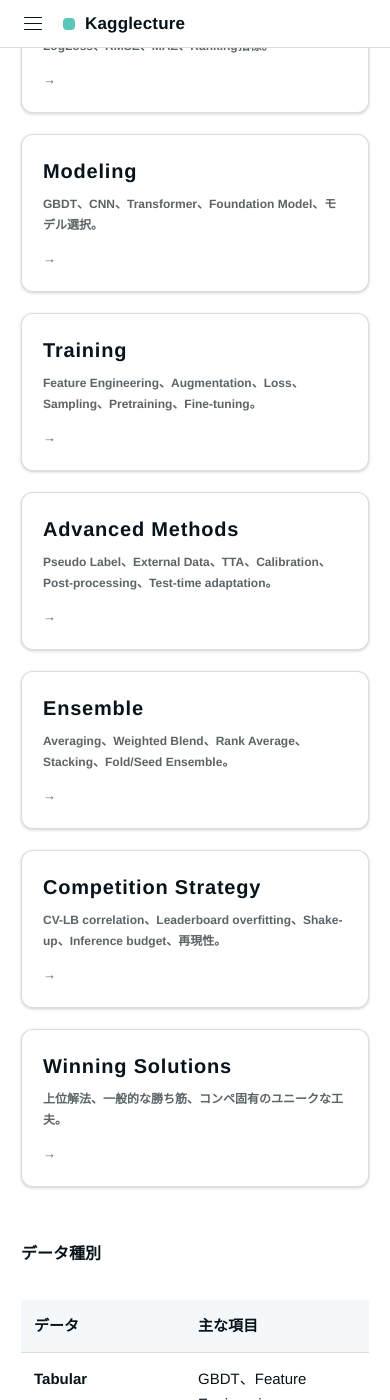
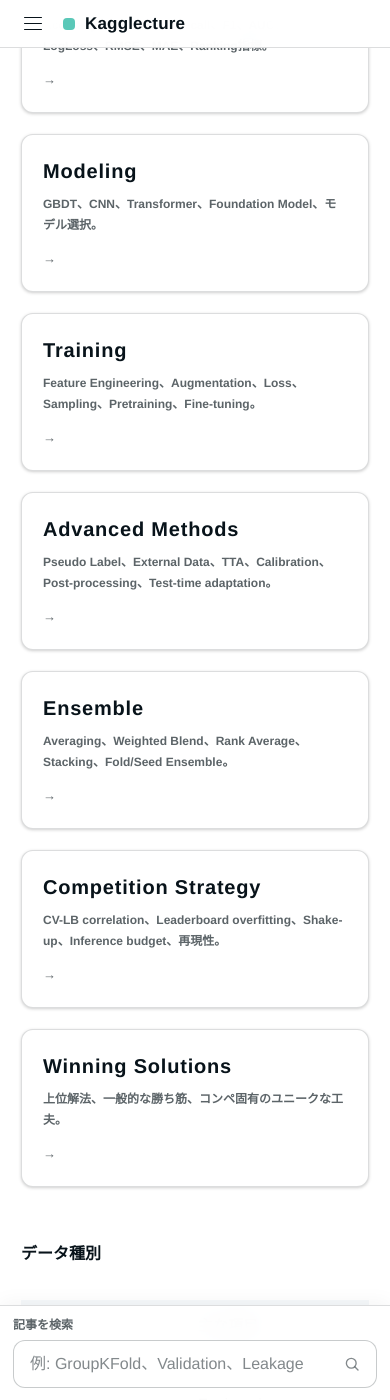
Before and after one commit to morikazu1119/Kagglecture, a Jekyll site: the page built from index.md, in a window 390 px wide and 1400 px high, scrolled down 545 px. Built offline with Jekyll 4.4.1, drawn with Linux system fonts in a browser that asks for light colours.

Commit message:
feat: persist desktop sidebar and fixed search

```diff
--- a/assets/css/navigation.css
+++ b/assets/css/navigation.css
@@ -1,3 +1,8 @@
+:root {
+  --sidebar-width: 280px;
+  --search-bar-height: 96px;
+}
+
 .header-start {
   display: flex;
   align-items: center;
@@ -55,39 +60,18 @@
 }
 
 .drawer-backdrop {
-  position: fixed;
-  inset: 0;
-  z-index: 199;
-  background: rgba(8, 19, 26, 0.28);
-  opacity: 0;
-  pointer-events: none;
-  transition: opacity 180ms ease;
+  display: none;
 }
 
 .site-drawer {
   position: fixed;
   inset: 0 auto 0 0;
   z-index: 200;
-  width: min(360px, calc(100% - 34px));
+  width: var(--sidebar-width);
   padding: 0 var(--s3) var(--s4);
   overflow-y: auto;
   background: var(--bg);
   border-right: 1px solid var(--border);
-  transform: translateX(-100%);
-  transition: transform 180ms ease;
-}
-
-body.menu-open {
-  overflow: hidden;
-}
-
-body.menu-open .drawer-backdrop {
-  opacity: 1;
-  pointer-events: auto;
-}
-
-body.menu-open .site-drawer {
-  transform: translateX(0);
 }
 
 .drawer-header {
@@ -107,8 +91,14 @@
   font-weight: 700;
 }
 
+.drawer-close,
+.menu-toggle {
+  display: none;
+}
+
 .drawer-nav {
   padding-top: var(--s3);
+  padding-bottom: var(--s4);
 }
 
 .drawer-home,
@@ -154,6 +144,22 @@
   margin-top: 2px;
 }
 
+.site-header,
+.site-main {
+  width: calc(100% - var(--sidebar-width));
+  margin-left: var(--sidebar-width);
+}
+
+.site-main {
+  padding-bottom: calc(var(--s6) + var(--search-bar-height));
+}
+
+.site-footer {
+  width: calc(100% - var(--sidebar-width));
+  margin-left: var(--sidebar-width);
+  padding-bottom: calc(var(--s5) + var(--search-bar-height));
+}
+
 .learning-card-link,
 .dictionary-card-link {
   display: block;
@@ -186,17 +192,33 @@
 }
 
 .site-search {
-  width: min(var(--wide-width), calc(100% - 42px));
-  margin: 0 auto;
-  padding: var(--s4) 0;
+  position: fixed;
+  left: var(--sidebar-width);
+  right: 0;
+  bottom: 0;
+  z-index: 180;
+  width: auto;
+  margin: 0;
+  padding: 12px var(--s3) 14px;
   border-top: 1px solid var(--border);
+  background: rgba(255, 255, 255, 0.97);
+  box-shadow: 0 -4px 18px rgba(0, 0, 0, 0.04);
+  backdrop-filter: blur(14px);
+  -webkit-backdrop-filter: blur(14px);
+}
+
+.site-search__label,
+.site-search__field {
+  width: min(var(--article-width), 100%);
+  margin-left: auto;
+  margin-right: auto;
 }
 
 .site-search__label {
   display: block;
-  margin-bottom: var(--s2);
-  color: var(--text);
-  font-size: 15px;
+  margin-bottom: 6px;
+  color: var(--text-secondary);
+  font-size: 12px;
   font-weight: 700;
 }
 
@@ -239,11 +261,17 @@
 
 .search-results {
   display: none;
-  margin-top: var(--s2);
+  position: absolute;
+  left: 50%;
+  bottom: calc(100% + 8px);
+  width: min(var(--article-width), calc(100% - 42px));
+  max-height: min(52vh, 440px);
+  overflow-y: auto;
+  transform: translateX(-50%);
   border: 1px solid var(--border);
   border-radius: 12px;
-  overflow: hidden;
   background: var(--surface);
+  box-shadow: var(--shadow-1);
 }
 
 .search-results.is-visible {
@@ -293,14 +321,71 @@
   display: block;
 }
 
-.site-footer {
-  border-top: 0;
+@media (prefers-color-scheme: dark) {
+  .site-search {
+    background: rgba(15, 20, 24, 0.97);
+    box-shadow: none;
+  }
 }
 
 @media (max-width: 768px) {
+  :root {
+    --search-bar-height: 90px;
+  }
+
+  .site-header,
+  .site-main,
+  .site-footer {
+    width: 100%;
+    margin-left: 0;
+  }
+
+  .site-main {
+    padding-bottom: calc(var(--s5) + var(--search-bar-height));
+  }
+
+  .site-footer {
+    padding-bottom: calc(var(--s5) + var(--search-bar-height));
+  }
+
+  .menu-toggle,
+  .drawer-close {
+    display: inline-flex;
+  }
+
   .menu-toggle {
     width: 40px;
     height: 40px;
+  }
+
+  .drawer-backdrop {
+    display: block;
+    position: fixed;
+    inset: 0;
+    z-index: 199;
+    background: rgba(8, 19, 26, 0.28);
+    opacity: 0;
+    pointer-events: none;
+    transition: opacity 180ms ease;
+  }
+
+  .site-drawer {
+    width: min(360px, calc(100% - 34px));
+    transform: translateX(-100%);
+    transition: transform 180ms ease;
+  }
+
+  body.menu-open {
+    overflow: hidden;
+  }
+
+  body.menu-open .drawer-backdrop {
+    opacity: 1;
+    pointer-events: auto;
+  }
+
+  body.menu-open .site-drawer {
+    transform: translateX(0);
   }
 
   .drawer-header {
@@ -308,7 +393,17 @@
   }
 
   .site-search {
-    width: calc(100% - 42px);
+    left: 0;
+    padding: 10px var(--s2) 12px;
+  }
+
+  .site-search__label,
+  .site-search__field {
+    width: 100%;
+  }
+
+  .search-results {
+    width: calc(100% - 26px);
   }
 
   .learning-card-link:hover,
```
